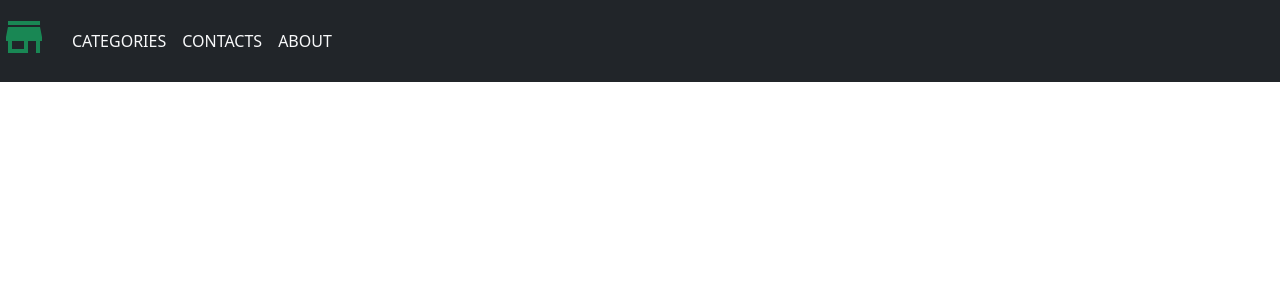
After one commit to AndriiKom94/Ecommerce-udemy, a Django app: template shop/templates/base.html in a window 1280 px wide. The commit adds this page. Shown: the top 300 px of the page. Run offline with Django 3.2, Linux system fonts and the light colour scheme; the template is opened without the code that fills it, so the values that code supplies are empty.

Commit message:
Add base.html and bootstrap

```diff
--- /dev/null
+++ b/shop/templates/base.html
@@ -0,0 +1,48 @@
+
+<!doctype html>
+<html lang="en">
+  <head>
+    <!-- Required meta tags -->
+    <meta charset="utf-8">
+    <meta name="viewport" content="width=device-width, initial-scale=1">
+
+    <!-- Bootstrap CSS -->
+    <link href="https://cdn.jsdelivr.net/npm/bootstrap@5.0.0-beta1/dist/css/bootstrap.min.css" rel="stylesheet" integrity="sha384-giJF6kkoqNQ00vy+HMDP7azOuL0xtbfIcaT9wjKHr8RbDVddVHyTfAAsrekwKmP1" crossorigin="anonymous">
+    <link href="https://fonts.googleapis.com/icon?family=Material+Icons"
+      rel="stylesheet">
+      <style type="text/css">
+          .material-icons.md-48 { font-size: 48px; }
+      </style>
+    <title>{% block title %} {% endblock %}</title>
+  </head>
+  <body>
+    <header>
+<!--        <a href="{% url 'home' %}">Home</a>-->
+<!--        <a href="{% url 'about' %}">About</a>-->
+<!--    </header>-->
+        <nav class="navbar navbar-expand-md navbar-light bg-dark">
+            <a href="#" class="navbar-brand"><i class="material-icons md-48 text-success">store</i> </a>
+            <ul class="navbar-nav">
+                <li class="nav-item"><a class="nav-link text-light text-uppercase font-weight-bold" href="">Categories</a></li>
+                <li class="nav-item"><a class="nav-link text-light text-uppercase font-weight-bold" href="">Contacts</a></li>
+                <li class="nav-item"><a class="nav-link text-light text-uppercase font-weight-bold" href="">About</a></li>
+            </ul>
+        </nav>
+
+    <!-- Optional JavaScript; choose one of the two! -->
+
+    <!-- Option 1: Bootstrap Bundle with Popper -->
+    <script src="https://cdn.jsdelivr.net/npm/bootstrap@5.0.0-beta1/dist/js/bootstrap.bundle.min.js" integrity="sha384-ygbV9kiqUc6oa4msXn9868pTtWMgiQaeYH7/t7LECLbyPA2x65Kgf80OJFdroafW" crossorigin="anonymous"></script>
+
+    <!-- Option 2: Separate Popper and Bootstrap JS -->
+    <!--
+    <script src="https://cdn.jsdelivr.net/npm/@popperjs/core@2.5.4/dist/umd/popper.min.js" integrity="sha384-q2kxQ16AaE6UbzuKqyBE9/u/KzioAlnx2maXQHiDX9d4/zp8Ok3f+M7DPm+Ib6IU" crossorigin="anonymous"></script>
+    <script src="https://cdn.jsdelivr.net/npm/bootstrap@5.0.0-beta1/dist/js/bootstrap.min.js" integrity="sha384-pQQkAEnwaBkjpqZ8RU1fF1AKtTcHJwFl3pblpTlHXybJjHpMYo79HY3hIi4NKxyj" crossorigin="anonymous"></script>
+    -->
+  </body>
+</html>
+
+
+
+{% block content %}
+{% endblock %}
```
Also changed, not shown: shop/templates/about.html (+8 -9 lines), shop/templates/home.html (+8 -9 lines).
